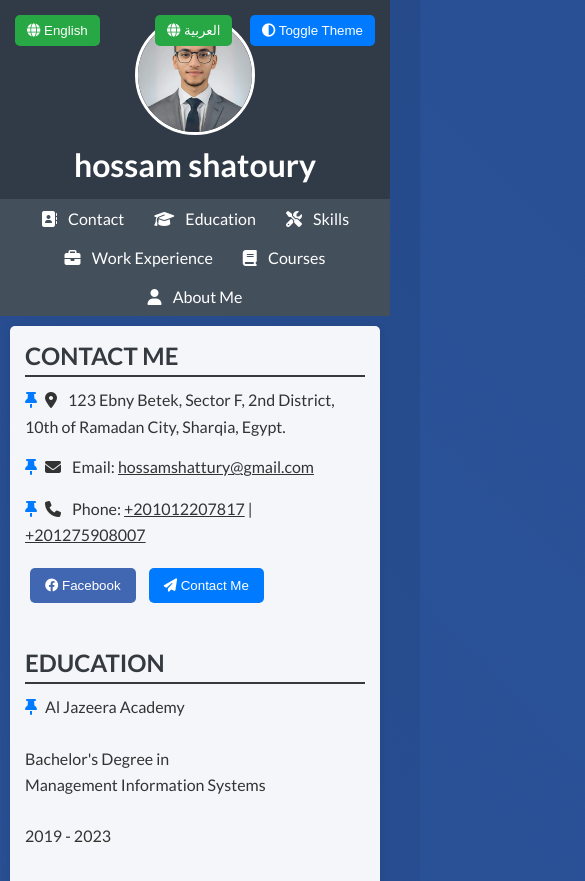
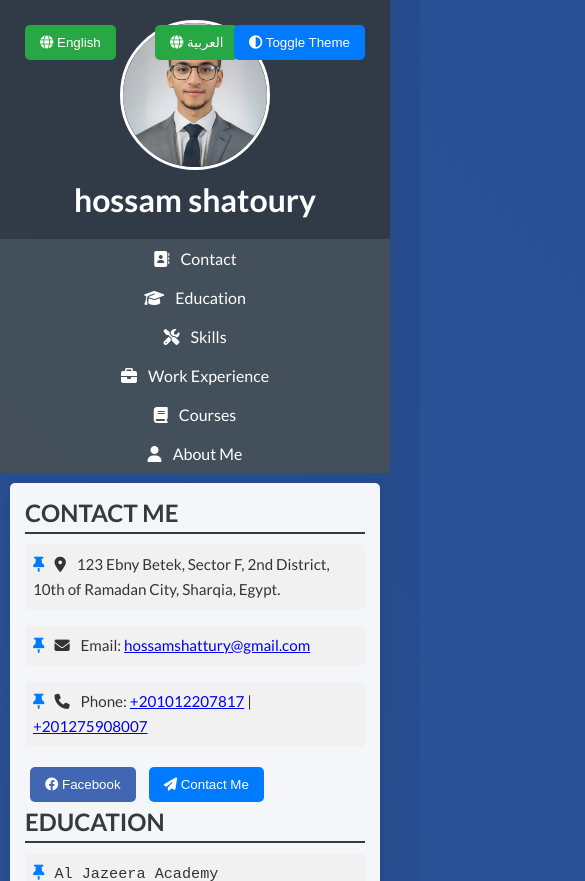
Before and after one commit to shattury/Shattury, a plain HTML site: page index.html in a window 390 px wide. Shown: the top 881 px of the page, 585 px wide, since content can reach past the window. Drawn offline with nearby package versions, Linux system fonts and the light colour scheme.

Commit message:
Update index.html

```diff
--- a/index.html
+++ b/index.html
@@ -4,19 +4,19 @@
   <meta charset="UTF-8">
   <meta name="viewport" content="width=device-width, initial-scale=1">
   <title>hossam shatoury - حسام شطوري</title>
-  <!-- Fonts for English and Arabic -->
+  <!-- Fonts -->
   <link href="https://fonts.googleapis.com/css2?family=Lato:wght@400;700&display=swap" rel="stylesheet">
   <link href="https://fonts.googleapis.com/css2?family=El+Messiri:wght@400;700&display=swap" rel="stylesheet">
-  <!-- FontAwesome for icons -->
+  <!-- FontAwesome -->
   <link rel="stylesheet" href="https://cdnjs.cloudflare.com/ajax/libs/font-awesome/6.4.0/css/all.min.css">
-  <!-- AOS for scroll animations (تُستخدم فقط في النسخة الإنجليزية) -->
+  <!-- AOS (للنصوص الإنجليزية فقط) -->
   <link href="https://cdnjs.cloudflare.com/ajax/libs/aos/2.3.4/aos.css" rel="stylesheet">
   <script src="https://code.jquery.com/jquery-3.6.0.min.js"></script>
   <style>
     /* Reset */
-    * { margin:0; padding:0; box-sizing:border-box; }
+    * { margin: 0; padding: 0; box-sizing: border-box; }
 
-    /* Animated Gradient Background */
+    /* Animated Background */
     @keyframes gradientBG {
       0% { background-position: 0% 50%; }
       50% { background-position: 100% 50%; }
@@ -29,6 +29,7 @@
       animation: gradientBG 15s ease infinite;
       color: #333;
       transition: background 0.3s, color 0.3s;
+      text-align: left;
     }
     body.dark-mode {
       background: linear-gradient(45deg, #141E30, #243B55, #141E30);
@@ -36,38 +37,13 @@
       animation: gradientBG 15s ease infinite;
       color: #e9ecef;
     }
-    /* Arabic: تغيير الخط وتفعيل RTL */
+    /* Arabic styles */
     body.rtl {
       direction: rtl;
       text-align: right;
       font-family: 'El Messiri', sans-serif;
     }
 
-    /* الخط للفقرات فقط */
-    p, pre {
-      font-size: 1rem;
-      line-height: 1.6;
-      margin-bottom: 15px;
-      font-family: 'Lato', sans-serif;
-    }
-    body.rtl p, body.rtl pre {
-      font-family: 'El Messiri', sans-serif;
-    }
-    /* أيقونة الدبابة كبادئة لكل فقرة */
-    p::before, pre::before {
-      content: "\f08d";
-      font-family: "Font Awesome 6 Free";
-      font-weight: 900;
-      margin-right: 8px;
-      color: #007bff;
-    }
-    /* تعديل للمحتوى RTL */
-    body.rtl p::before, body.rtl pre::before {
-      margin-right: 0;
-      margin-left: 8px;
-    }
-
-    /* Container */
     .container {
       max-width: 1200px;
       margin: 20px auto;
@@ -86,11 +62,10 @@
       color: #fff;
       padding: 20px;
       text-align: center;
-      position: relative;
     }
     #profile-pic {
       display: block;
-      margin: 0 auto 10px auto;
+      margin: 0 auto 10px;
       width: 150px;
       height: 150px;
       border-radius: 50%;
@@ -115,7 +90,6 @@
       transform: scale(1.05);
     }
 
-    section { margin-bottom: 40px; }
     h2 {
       margin-bottom: 10px;
       color: #343a40;
@@ -126,7 +100,28 @@
       color: #e9ecef;
       border-bottom: 2px solid #e9ecef;
     }
-    a { color: inherit; text-decoration: underline; }
+
+    /* تعديل الفقرات (العناوين تبقى بدون تغييرات) */
+    p, pre {
+      font-size: 1rem;
+      line-height: 1.6;
+      margin-bottom: 15px;
+      padding: 10px;
+      background: rgba(240,240,240,0.8);
+      border-radius: 5px;
+    }
+    /* إضافة رمز دبابة كبادئة لكل فقرة */
+    p::before, pre::before {
+      content: "\f08d";
+      font-family: "Font Awesome 6 Free";
+      font-weight: 900;
+      margin-right: 10px;
+      color: #007bff;
+    }
+    body.rtl p::before, body.rtl pre::before {
+      margin-right: 0;
+      margin-left: 10px;
+    }
 
     button {
       margin: 5px;
@@ -139,7 +134,6 @@
     button:hover { opacity: 0.9; }
     .icon { margin-right: 8px; }
 
-    /* Toggle Buttons */
     .lang-toggle, .theme-toggle {
       position: fixed;
       z-index: 1000;
@@ -161,7 +155,9 @@
       background: #007bff;
       color: #fff;
     }
-    body.dark-mode .theme-toggle { background: #0056b3; }
+    body.dark-mode .theme-toggle {
+      background: #0056b3;
+    }
     .lang-toggle:hover { background: #218838; }
 
     footer {
@@ -172,26 +168,36 @@
       margin-top: 20px;
     }
 
-    /* Responsive */
+    /* Responsive adjustments */
     @media (max-width: 768px) {
-      nav a { padding: 10px 15px; }
-      .lang-toggle { top: 10px; left: 10px; padding: 8px 12px; }
-      .theme-toggle { top: 10px; right: 10px; padding: 8px 12px; }
-      header { padding: 15px; }
-      #profile-pic { width: 120px; height: 120px; }
-      .container { margin: 10px; padding: 15px; }
+      nav {
+        flex-direction: column;
+        align-items: center;
+      }
+      nav a {
+        width: 100%;
+        text-align: center;
+        padding: 10px;
+      }
+      .container {
+        margin: 10px;
+        padding: 15px;
+      }
+      p, pre {
+        font-size: 0.95rem;
+        padding: 8px;
+      }
     }
   </style>
 </head>
 <body>
-  <!-- Toggle buttons -->
+  <!-- أزرار تبديل اللغة والوضع -->
   <button class="lang-toggle" id="btn-en"><i class="fas fa-globe"></i> English</button>
   <button class="lang-toggle" id="btn-ar" style="left:150px;"><i class="fas fa-globe"></i> العربية</button>
   <button class="theme-toggle" id="themeToggle"><i class="fas fa-adjust"></i> Toggle Theme</button>
 
   <header data-aos="fade-down">
     <img id="profile-pic" src="profile.jpg" alt="Profile Picture">
-    <!-- عرض الاسم فقط -->
     <h1 id="header-title">hossam shatoury</h1>
   </header>
 
@@ -204,7 +210,7 @@
     <a href="#about"><i class="fas fa-user icon"></i> About Me</a>
   </nav>
 
-  <!-- English content container (تأثيرات AOS مفعلة) -->
+  <!-- المحتوى الإنجليزي (بتأثيرات AOS) -->
   <div class="container" id="content-en">
     <section id="contact" data-aos="fade-right">
       <h2>CONTACT ME</h2>
@@ -298,7 +304,7 @@ enhancing my skills in data analysis.
     </section>
   </div>
 
-  <!-- Arabic content container (بدون تأثيرات AOS لتبسيط العرض) -->
+  <!-- المحتوى العربي (بدون AOS لتبسيط العرض) -->
   <div class="container rtl" id="content-ar" style="display: none;">
     <section id="contact-ar">
       <h2>تواصل معي</h2>
```
